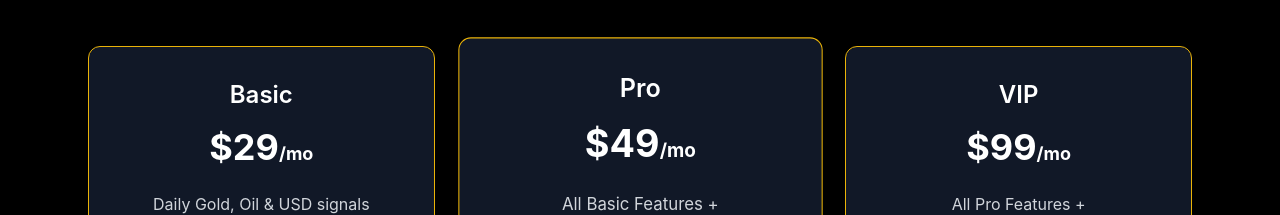
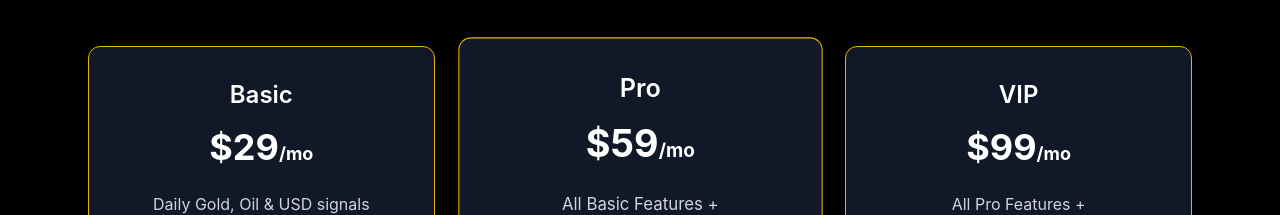
Before and after one commit to mhdkharoub-rgb/growfinitys, a Next.js app: page / in a window 1280 px wide. Shown: the part 874-1089 px from the top of the page. Built offline with nearby package versions, Linux system fonts and the light colour scheme.

Commit message:
Update Pricing.js

```diff
--- a/components/Pricing.js
+++ b/components/Pricing.js
@@ -31,7 +31,7 @@
           {/* Pro Plan */}
           <div className="bg-gray-900 rounded-xl p-8 shadow-lg text-center border border-yellow-500 transform scale-105">
             <h3 className="text-2xl font-semibold mb-4">Pro</h3>
-            <p className="text-4xl font-bold mb-6">$49<span className="text-lg">/mo</span></p>
+            <p className="text-4xl font-bold mb-6">$59<span className="text-lg">/mo</span></p>
             <ul className="text-gray-300 mb-6 space-y-2">
               <li>All Basic Features +</li>
               <li>Advanced Forex Pairs</li>
```
